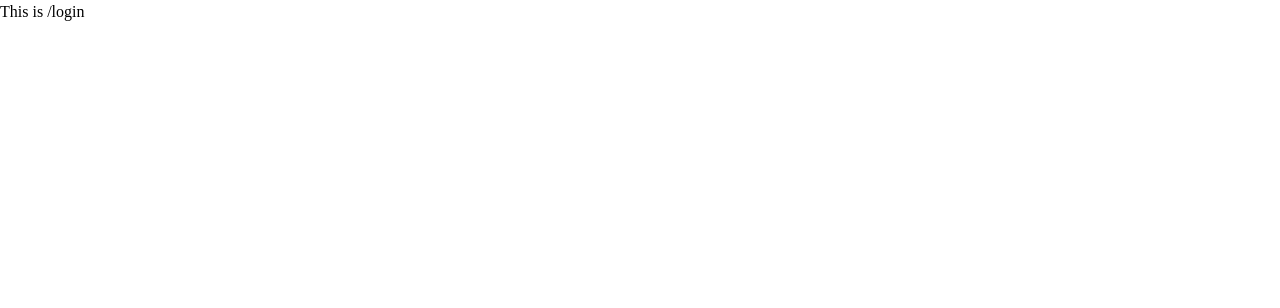
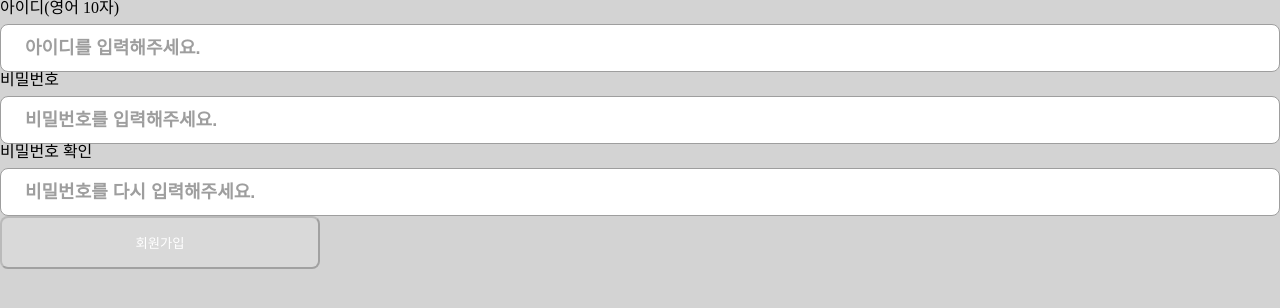
Before and after one commit to hyunjoogo/hambaknoon, a React (Create React App) app: page /signup in a window 1280 px wide. Before the commit this address led to /login. Shown: the top 308 px of the page. Built offline with nearby package versions, Linux system fonts and the light colour scheme.

Commit message:
회원가입 뷰 완성

```diff
--- a/src/App.tsx
+++ b/src/App.tsx
@@ -13,9 +13,66 @@ function App() {
 export default App;
 
 export const GlobalStyle = createGlobalStyle`
-  // 글로벌 세팅 할 곳
+  html, body, div, span, applet, object, iframe,
+  h1, h2, h3, h4, h5, h6, p, blockquote, pre,
+  a, abbr, acronym, address, big, cite, code,
+  del, dfn, em, img, ins, kbd, q, s, samp,
+  small, strike, strong, sub, sup, tt, var,
+  b, u, i, center,
+  dl, dt, dd, ol, ul, li,
+  fieldset, form, label, legend,
+  table, caption, tbody, tfoot, thead, tr, th, td,
+  article, aside, canvas, details, embed,
+  figure, figcaption, footer, header, hgroup,
+  menu, nav, output, ruby, section, summary,
+  time, mark, audio, video {
+    margin: 0;
+    padding: 0;
+    border: 0;
+    font-size: 100%;
+    font: inherit;
+    vertical-align: baseline;
+  }
 
-  button {
-    border: none;
+  /* HTML5 display-role reset for older browsers */
+  article, aside, details, figcaption, figure,
+  footer, header, hgroup, menu, nav, section {
+    display: block;
+  }
+
+  :root {
+    --vh: 100%; // 사용자의 뷰포트 계산하기
+  }
+
+  * {
+    box-sizing: border-box;
+    word-break: keep-all;
+    -webkit-tap-highlight-color: rgba(255, 255, 255, 0); // 버튼 Touch시 나오는 음영 지우기
+    //user-select: none; // 텍스트 셀렉트 안되게
+    -webkit-touch-callout: none; // 롱터치 막음
+  }
+  body {
+    line-height: 1;
+    height: calc(var(--vh, 1vh) * 100);
+    background-color: lightgray;
+  }
+
+  ol, ul {
+    list-style: none;
+  }
+
+  blockquote, q {
+    quotes: none;
+  }
+
+  blockquote:before, blockquote:after,
+  q:before, q:after {
+    content: '';
+    content: none;
+  }
+
+  table {
+    border-collapse: collapse;
+    border-spacing: 0;
   }
 `;
--- a/src/AppRouter.tsx
+++ b/src/AppRouter.tsx
@@ -4,6 +4,7 @@ import Test from "./component/Test";
 import Navigation from "./component/Navigation";
 import Member from "./member/Member";
 import MemberInfo from "./member/MemberInfo";
+import SignUp from "./signup/SignUp";
 
 const AppRouter = () => {
   return (
@@ -13,6 +14,8 @@ const AppRouter = () => {
         <Routes>
           <Route path="/main" element={<Test/>}/>
           <Route path="/login" element={<Test/>}/>
+          <Route path="/signup" element={<SignUp/>}/>
+
           <Route path="/" element={<Test/>}/>
           <Route path="/member" element={<Member/>}>
             <Route path=":memberId" element={<MemberInfo/>}/>
--- a/src/component/Button.tsx
+++ b/src/component/Button.tsx
@@ -43,4 +43,9 @@ const ButtonStyled = styled.button`
   color: var(--button-font-color);
   background-color: var(--button-bg-color);
   padding: 15px 24px 15px 24px;
+
+  :disabled {
+    background-color: #D9D9D9;
+
+  }
 `;
--- a/src/component/Input.tsx
+++ b/src/component/Input.tsx
@@ -2,11 +2,18 @@ import React, {ChangeEventHandler} from 'react';
 import styled from "styled-components";
 
 interface InputProps {
+  name?:string
   className?: string
   onChange?: ChangeEventHandler<HTMLInputElement>
   value?: string | string[] | number
   disabled?: boolean
+  placeHolder?: string
+  isError?: boolean
+  type? :string
+  minLength? : number
+  maxLength? : number
 }
+
 
 const Input: React.FC<InputProps> = (
   {
@@ -14,21 +21,51 @@ const Input: React.FC<InputProps> = (
     onChange,
     value,
     disabled,
+    placeHolder,
+    isError,
+    name,
+    type,
+    minLength,
+    maxLength
   }) => {
   return (
     <InputStyled
-      type="text"
+      minLength={minLength}
+      maxLength={maxLength}
+      type={type}
       className={className}
       onChange={onChange}
       value={value}
       disabled={disabled}
-
-
+      placeholder={placeHolder}
+      isError={isError}
+      name={name}
     />
   );
 };
 
 export default Input;
 
-const InputStyled = styled.input`
+const InputStyled = styled.input<InputProps>`
+  height: 3rem;
+  padding: 1rem 1.5rem;
+  border-radius: 0.5rem;
+  font-size: 18px;
+
+  border: 1px solid ${(props) => props.isError
+          ? 'var(--input-border-error-color)'
+          : 'var(--input-border-basic-color)'
+  };
+
+  ::placeholder {
+    color: var(--input-placeHolder-color);
+    font-weight: bold;
+  }
+
+  :focus-visible {
+    outline-color: ${(props) => props.isError
+            ? 'inherit'
+            : 'var(--input-focus-color)'
+    };
+  }
 `;
--- a/src/index.css
+++ b/src/index.css
@@ -1,5 +1,22 @@
 :root {
-  --main-bg-black: #202020;
-  --button-font-color : #FFF;
-  --button-bg-color : var(--main-bg-black);
+  /* Color */
+  --main-color-black: #202020;
+  --main-color-gray: #9E9E9E;
+
+  /* Component Setting */
+
+  /* button */
+  --button-font-color: #FFF;
+  --button-bg-color: var(--main-color-black);
+  --button-disabled-bg-color: var(--main-color-gray);
+
+  /*  text input */
+  --input-border-basic-color: var(--main-color-gray);
+  --input-border-error-color: var(--main-color-gray);
+  --input-placeHolder-color: var(--main-color-gray);
+  --input-focus-color: var(--main-color-black);
 }
+
+body {
+
+}
--- a/src/index.tsx
+++ b/src/index.tsx
@@ -1,7 +1,7 @@
 import React from 'react';
 import ReactDOM from 'react-dom/client';
 import App from './App';
-import 'sanitize.css';
+// import 'sanitize.css';
 import './index.css';
 import reportWebVitals from './reportWebVitals';
 
--- /dev/null
+++ b/src/signup/SignUp.tsx
@@ -0,0 +1,134 @@
+import React, {useCallback, useState} from 'react';
+import Input from "../component/Input";
+import styled from "styled-components";
+import Button from "../component/Button";
+
+const SignUp = () => {
+  const [id, setId] = useState<string>('')
+  const [email, setEmail] = useState<string>('')
+  const [password, setPassword] = useState<string>('')
+  const [passwordConfirm, setPasswordConfirm] = useState<string>('')
+
+  const [idMessage, setIdMessage] = useState<string>('')
+  const [emailMessage, setEmailMessage] = useState<string>('')
+  const [passwordMessage, setPasswordMessage] = useState<string>('')
+  const [passwordConfirmMessage, setPasswordConfirmMessage] = useState<string>('')
+
+  const [isId, setIsId] = useState<boolean>(false)
+  const [isEmail, setIsEmail] = useState<boolean>(false)
+  const [isPassword, setIsPassword] = useState<boolean>(false)
+  const [isPasswordConfirm, setIsPasswordConfirm] = useState<boolean>(false)
+
+
+  const onChangeId = useCallback((e: React.ChangeEvent<HTMLInputElement>) => {
+    const idRegex = /^[A-Za-z]{1}[A-Za-z0-9]{3,19}$/;
+    const idCurrent = e.target.value
+    setId(e.target.value);
+
+    if (!idRegex.test(idCurrent)) {
+      setIdMessage('4글자 이상 10글자 이하로 입력해주세요.')
+      setIsId(false)
+    } else {
+      setIdMessage('올바른 아이디 형식입니다 :)')
+      setIsId(true)
+    }
+  }, [])
+
+  const onChangePassword = useCallback((e: React.ChangeEvent<HTMLInputElement>) => {
+    const passwordRegex = /^(?=.*[a-zA-Z])(?=.*[!@#$%^*+=-])(?=.*[0-9]).{8,25}$/
+    const passwordCurrent = e.target.value
+    setPassword(passwordCurrent)
+
+    if (!passwordRegex.test(passwordCurrent)) {
+      setPasswordMessage('숫자+영문자+특수문자 조합으로 8자리 이상 입력해주세요!')
+      setIsPassword(false)
+    } else {
+      setPasswordMessage('안전한 비밀번호에요 : )')
+      setIsPassword(true)
+    }
+  }, [])
+
+  const onChangePasswordConfirm = useCallback(
+    (e: React.ChangeEvent<HTMLInputElement>) => {
+      const passwordConfirmCurrent = e.target.value
+      setPasswordConfirm(passwordConfirmCurrent)
+
+      if (password === passwordConfirmCurrent) {
+        setPasswordConfirmMessage('비밀번호를 똑같이 입력했어요 : )')
+        setIsPasswordConfirm(true)
+      } else {
+        setPasswordConfirmMessage('비밀번호가 틀려요. 다시 확인해주세요 ㅜ ㅜ')
+        setIsPasswordConfirm(false)
+      }
+    },
+    [password]
+  )
+
+
+  const onSubmit = (e: React.FormEvent<HTMLFormElement>) => {
+    e.preventDefault()
+    console.log()
+  }
+
+  return (
+    <form onSubmit={onSubmit}>
+      <LabelInput>
+        <label htmlFor="id">아이디(영어 10자)</label>
+        <Input
+          name="id"
+          minLength={4}
+          maxLength={10}
+          type="text"
+          onChange={onChangeId}
+          placeHolder='아이디를 입력해주세요.'/>
+        {id.length > 0 && <Message className={`${id ? 'success' : 'error'}`}>{idMessage}</Message>}
+      </LabelInput>
+      <LabelInput>
+        <label htmlFor="passwd">비밀번호</label>
+        <Input
+          name="passwd"
+          minLength={4}
+          type="password"
+          onChange={onChangePassword}
+          placeHolder='비밀번호를 입력해주세요.'/>
+        {password.length > 0 && <Message className={`${password ? 'success' : 'error'}`}>{passwordMessage}</Message>}
+
+      </LabelInput>
+      <LabelInput>
+        <label htmlFor="passwd2">비밀번호 확인</label>
+        <Input
+          name="passwd2"
+          minLength={4}
+          type="password"
+          onChange={onChangePasswordConfirm}
+          placeHolder='비밀번호를 다시 입력해주세요.'/>
+      </LabelInput>
+      <Button
+        type="submit"
+        disabled={!(isId && isPassword && isPasswordConfirm)}
+      >회원가입</Button>
+    </form>
+  );
+};
+
+export default SignUp;
+
+const LabelInput = styled.div`
+  display: flex;
+  flex-direction: column;
+  row-gap: 0.5rem;
+
+  label {
+
+  }
+`;
+
+const Message = styled.span`
+  .success {
+    color: #8f8c8b;
+  }
+
+  .error {
+    color: #ff2727;
+  }
+`;
```
Also changed, not shown: src/hooks/useInput.tsx (added, +11 -0 lines).
